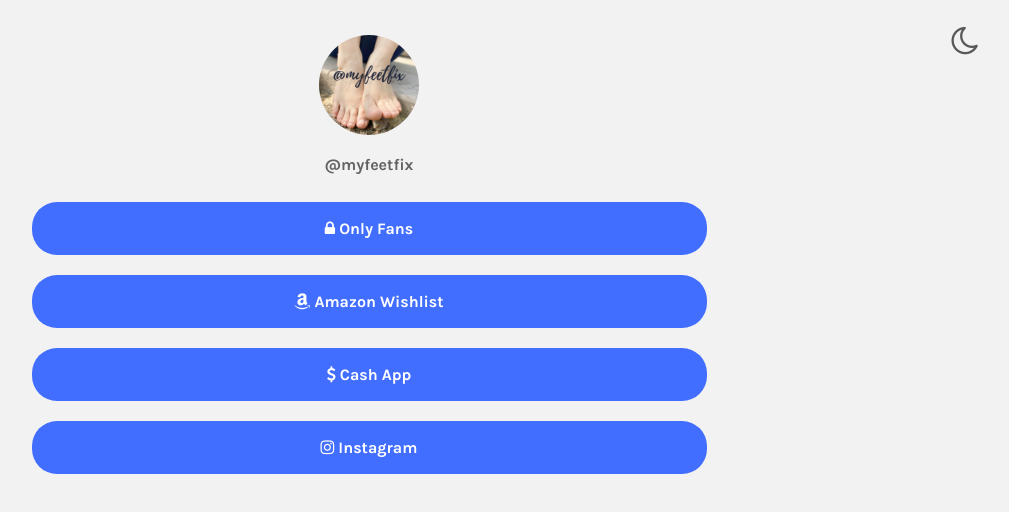
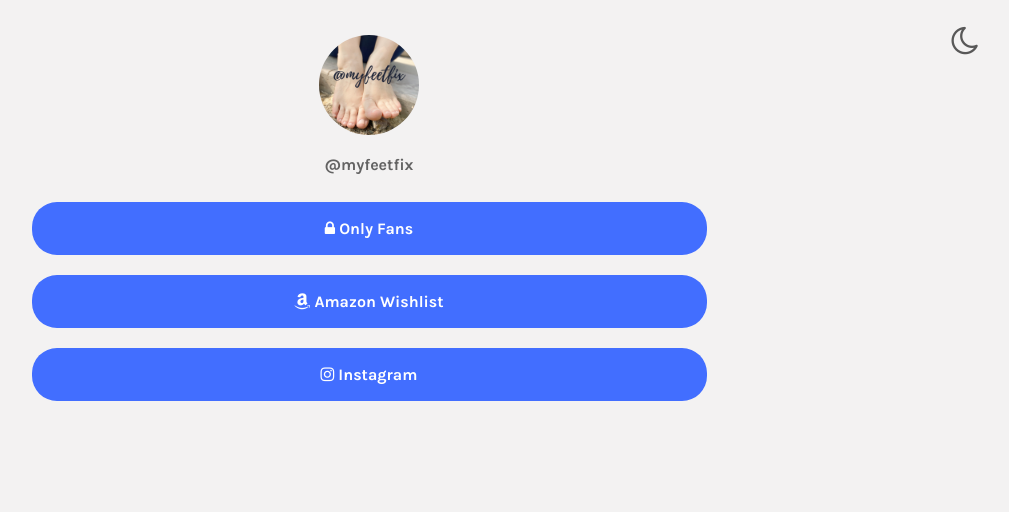
Before and after one commit to myfeetfix/myfeetfix.github.io, a plain HTML site: page index.html in a window 1280 px wide. Shown: the whole page, without its empty margins (271-1280 px from the left). Drawn offline with Linux system fonts and the light colour scheme.

Commit message:
Update index.html

```diff
--- a/index.html
+++ b/index.html
@@ -22,7 +22,6 @@
     <div id="links">
         <a class="link" href="https://onlyfans.com/myfeetfix" target="_blank" style="border-radius: 25px;"><i class="fa fa-lock" aria-hidden="true"></i> Only Fans</a>
         <a class="link" href="https://www.amazon.com/hz/wishlist/ls/3RRDUPGXJLA95?ref_=wl_share" target="_blank" style="border-radius: 25px;"><i class="fa fa-amazon" aria-hidden="true"></i> Amazon Wishlist</a>
-        <a class="link" href="#" target="_blank" style="border-radius: 25px;"><i class="fa fa-dollar"></i> Cash App</a>
         <a class="link" href="https://www.instagram.com/myfeetfix" target="_blank" style="border-radius: 25px;"><i class="fa fa-instagram" aria-hidden="true"></i> Instagram</a>
 
     </div>
```
